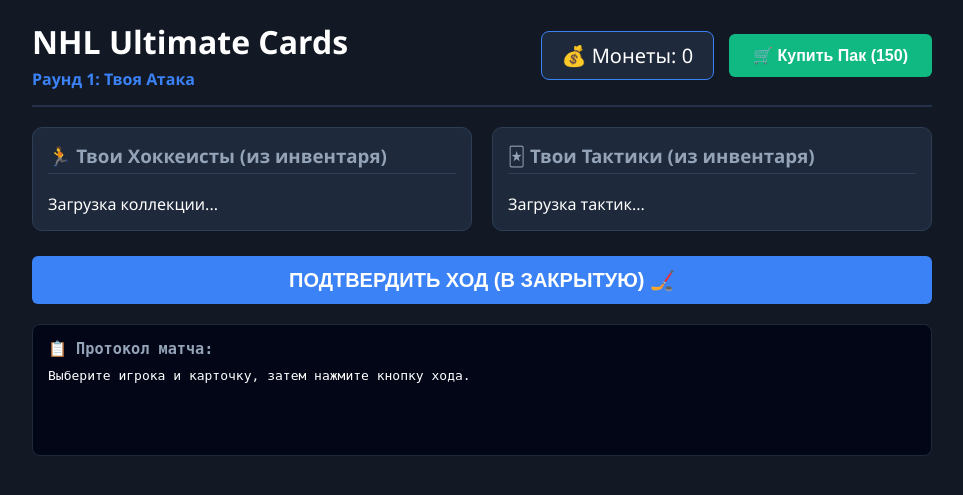
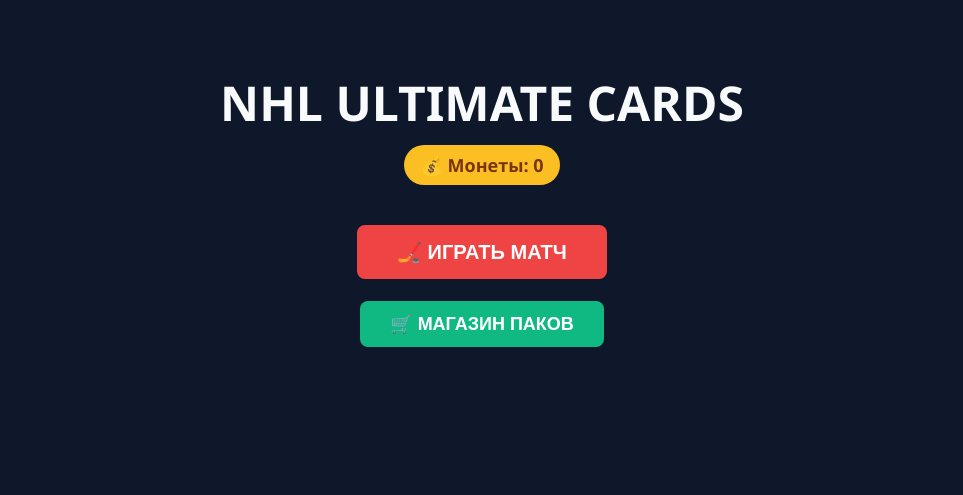
Before and after one commit to miruha3333/nhlcard, a Python web app: template templates/index.html in a window 1280 px wide. Shown: the top 495 px of the page, without its empty margins (158-1121 px from the left). Run offline with Jinja, Linux system fonts and the light colour scheme; the template is opened without the code that fills it, so the values that code supplies are empty.

Commit message:
Update index.html

```diff
--- a/templates/index.html
+++ b/templates/index.html
@@ -5,286 +5,270 @@
     <meta name="viewport" content="width=device-width, initial-scale=1.0">
     <title>NHL Ultimate Cards</title>
     <style>
-        body {
-            background-color: #121824;
-            color: #ffffff;
-            font-family: 'Segoe UI', Tahoma, Geneva, Verdana, sans-serif;
-            margin: 0;
-            padding: 20px;
-        }
-        .container {
-            max-width: 900px;
-            margin: 0 auto;
-        }
-        header {
-            display: flex;
-            justify-content: space-between;
-            align-items: center;
-            border-bottom: 2px solid #233149;
-            padding-bottom: 15px;
-            margin-bottom: 20px;
-        }
-        .balance {
-            font-size: 20px;
-            background: #1e293b;
-            padding: 10px 20px;
-            border-radius: 8px;
-            border: 1px solid #3b82f6;
-        }
-        .btn {
-            background-color: #3b82f6;
-            color: white;
-            border: none;
-            padding: 12px 24px;
-            font-size: 16px;
-            border-radius: 6px;
-            cursor: pointer;
-            font-weight: bold;
-        }
+        body { background-color: #0f172a; color: #f8fafc; font-family: 'Segoe UI', Tahoma, Geneva, Verdana, sans-serif; margin: 0; padding: 20px; }
+        .container { max-width: 1000px; margin: 0 auto; }
+
+        /* Экраны SPA */
+        .screen { display: none; animation: fadeIn 0.3s; }
+        .screen.active { display: block; }
+        @keyframes fadeIn { from { opacity: 0; transform: translateY(10px); } to { opacity: 1; transform: translateY(0); } }
+
+        /* Кнопки */
+        .btn { background-color: #3b82f6; color: white; border: none; padding: 12px 24px; font-size: 16px; border-radius: 8px; cursor: pointer; font-weight: bold; transition: 0.2s;}
         .btn:hover { background-color: #2563eb; }
         .btn-shop { background-color: #10b981; }
         .btn-shop:hover { background-color: #059669; }
+        .btn-secondary { background-color: #475569; }
+        .btn-secondary:hover { background-color: #334155; }
+        .btn-play { background-color: #ef4444; font-size: 20px; padding: 15px 40px; }
+        .btn-play:hover { background-color: #dc2626; }
 
-        .grid {
-            display: grid;
-            grid-template-columns: 1fr 1fr;
-            gap: 20px;
-            margin-bottom: 25px;
-        }
-        .panel {
-            background: #1e293b;
-            border-radius: 10px;
-            padding: 15px;
-            border: 1px solid #2e3e56;
-        }
-        h3 { margin-top: 0; color: #94a3b8; border-bottom: 1px solid #2e3e56; padding-bottom: 5px;}
+        /* Табло счета */
+        .scoreboard { display: flex; justify-content: center; align-items: center; gap: 30px; background: #1e293b; padding: 15px; border-radius: 12px; border: 2px solid #334155; margin-bottom: 20px; }
+        .score-num { font-size: 36px; font-weight: bold; color: #fbbf24; }
+        .score-text { font-size: 20px; color: #94a3b8; }
 
-        .card-item {
-            background: #0f172a;
-            padding: 10px;
-            margin: 8px 0;
-            border-radius: 6px;
-            cursor: pointer;
-            border: 2px solid transparent;
-            display: flex;
-            align-items: center;
-            gap: 15px;
-        }
-        .card-item:hover { border-color: #475569; }
-        .card-item.selected { border-color: #3b82f6; background: #1d4ed8; }
+        /* Сетки карточек (Компактные) */
+        .grid-container { background: #1e293b; border-radius: 12px; padding: 15px; border: 1px solid #334155; margin-bottom: 20px; }
+        .grid { display: grid; grid-template-columns: repeat(auto-fill, minmax(160px, 1fr)); gap: 10px; }
 
-        .avatar { font-size: 30px; }
-        .tier-Золото { color: #f59e0b; font-weight: bold; }
-        .tier-Серебро { color: #94a3b8; font-weight: bold; }
-        .tier-Бронза { color: #b45309; font-weight: bold; }
+        /* Карточка */
+        .card-item { background: #0b1120; padding: 10px; border-radius: 8px; cursor: pointer; border: 2px solid #334155; text-align: center; position: relative; transition: 0.2s;}
+        .card-item:hover:not(.fatigued) { border-color: #64748b; transform: translateY(-2px); }
+        .card-item.selected { border-color: #3b82f6; background: #1d4ed8; box-shadow: 0 0 10px rgba(59, 130, 246, 0.5); }
 
-        .log-box {
-            background: #020617;
-            border: 1px solid #1e293b;
-            border-radius: 8px;
-            padding: 15px;
-            min-height: 100px;
-            margin-top: 20px;
-            font-family: monospace;
-        }
+        /* Усталость */
+        .card-item.fatigued { opacity: 0.4; cursor: not-allowed; filter: grayscale(100%); }
+        .fatigue-badge { position: absolute; top: -10px; right: -10px; background: #ef4444; color: white; font-size: 12px; padding: 4px 8px; border-radius: 10px; font-weight: bold; }
+
+        .avatar { font-size: 40px; margin-bottom: 5px; }
+        .tier-Золото { color: #fbbf24; font-weight: bold; }
+        .tier-Серебро { color: #cbd5e1; font-weight: bold; }
+        .tier-Бронза { color: #d97706; font-weight: bold; }
+
+        .header-top { display: flex; justify-content: space-between; align-items: center; margin-bottom: 30px; }
+        .balance-pill { background: #fbbf24; color: #78350f; font-weight: bold; padding: 8px 16px; border-radius: 20px; font-size: 18px; }
     </style>
 </head>
 <body>
 
 <div class="container">
-    <header>
-        <div>
-            <h1 style="margin:0;">NHL Ultimate Cards</h1>
-            <div id="round-title" style="color:#3b82f6; font-weight:bold; margin-top:5px;">Раунд 1: Твоя Атака</div>
-        </div>
-        <div style="display:flex; gap:15px; align-items:center;">
-            <div class="balance">💰 Монеты: <span id="coin-count">0</span></div>
-            <button class="btn btn-shop" onclick="buyPack()">🛒 Купить Пак (150)</button>
-        </div>
-    </header>
 
-    <div class="grid">
-        <!-- ТВОИ ДОСТУПНЫЕ ИГРОКИ -->
-        <div class="panel">
-            <h3>🏃 Твои Хоккеисты (из инвентаря)</h3>
-            <div id="players-list">Загрузка коллекции...</div>
-        </div>
-
-        <!-- ТВОИ ДОСТУПНЫЕ КАРТЫ ТАКТИКИ -->
-        <div class="panel">
-            <h3>🃏 Твои Тактики (из инвентаря)</h3>
-            <div id="cards-list">Загрузка тактик...</div>
+    <!-- ЭКРАН 1: ГЛАВНОЕ МЕНЮ -->
+    <div id="screen-menu" class="screen active">
+        <div style="text-align: center; margin-top: 50px;">
+            <h1 style="font-size: 48px; margin-bottom: 10px;">NHL ULTIMATE CARDS</h1>
+            <div class="balance-pill" style="display: inline-block; margin-bottom: 40px;">💰 Монеты: <span class="coin-display">0</span></div>
+            <br>
+            <button class="btn btn-play" onclick="startMatch()">🏒 ИГРАТЬ МАТЧ</button>
+            <br><br>
+            <button class="btn btn-shop" style="font-size: 18px; padding: 12px 30px;" onclick="switchScreen('screen-shop')">🛒 МАГАЗИН ПАКОВ</button>
         </div>
     </div>
 
-    <div style="text-align: center;">
-        <button class="btn" style="font-size:20px; width:100%;" onclick="submitTurn()">ПОДТВЕРДИТЬ ХОД (В ЗАКРЫТУЮ) 🏒</button>
+    <!-- ЭКРАН 2: МАГАЗИН -->
+    <div id="screen-shop" class="screen">
+        <div class="header-top">
+            <h2>🛒 Магазин Паков</h2>
+            <div style="display:flex; gap:15px; align-items:center;">
+                <div class="balance-pill">💰 <span class="coin-display">0</span></div>
+                <button class="btn btn-secondary" onclick="switchScreen('screen-menu')">Назад в меню</button>
+            </div>
+        </div>
+        <div style="text-align: center; background: #1e293b; padding: 40px; border-radius: 12px;">
+            <div style="font-size: 80px;">🎁</div>
+            <h3>Стандартный Пак</h3>
+            <p style="color: #94a3b8;">Гарантирован 1 игрок и 1 карта тактики.<br>Шанс на золото: 15%</p>
+            <button class="btn btn-shop" onclick="buyPack()">ОТКРЫТЬ ЗА 150 МОНЕТ</button>
+        </div>
+        <div id="shop-result" style="margin-top: 20px; text-align: center; font-size: 18px; color: #10b981; font-weight: bold;"></div>
     </div>
 
-    <div class="log-box">
-        <h3 style="border:none; margin-bottom:5px;">📋 Протокол матча:</h3>
-        <div id="log-text">Выберите игрока и карточку, затем нажмите кнопку хода.</div>
+    <!-- ЭКРАН 3: МАТЧ -->
+    <div id="screen-game" class="screen">
+        <div class="header-top">
+            <button class="btn btn-secondary" onclick="endMatch(true)">Сдаться и уйти</button>
+            <h2 id="period-display" style="color: #3b82f6; margin: 0;">Период 1 из 3</h2>
+            <div class="balance-pill">💰 <span class="coin-display">0</span></div>
+        </div>
+
+        <!-- ТАБЛО СЧЕТА -->
+        <div class="scoreboard">
+            <div class="score-text">ТВОЯ КОМАНДА</div>
+            <div class="score-num" id="score-player">0</div>
+            <div class="score-text" style="color: #64748b;">:</div>
+            <div class="score-num" id="score-bot">0</div>
+            <div class="score-text">КОМАНДА ИИ</div>
+        </div>
+
+        <!-- СЕТКА ИГРОКОВ -->
+        <div class="grid-container">
+            <h3 style="margin-top: 0;">🏃 Твой Ростер <small style="color: #94a3b8; font-weight: normal;">(Уставшие пропускают 1 смену)</small></h3>
+            <div id="players-list" class="grid"></div>
+        </div>
+
+        <!-- СЕТКА КАРТ -->
+        <div class="grid-container">
+            <h3 style="margin-top: 0;">🃏 Выбор Тактики</h3>
+            <div id="cards-list" class="grid"></div>
+        </div>
+
+        <button class="btn" style="width: 100%; font-size: 20px; padding: 15px;" onclick="submitTurn()">ПОДТВЕРДИТЬ СМЕНУ</button>
+
+        <div style="background: #020617; padding: 15px; border-radius: 8px; margin-top: 15px; font-family: monospace;" id="match-log">
+            Здесь будет протокол матча...
+        </div>
     </div>
+
 </div>
 
 <script>
-// Глобальные базы данных от сервера
-let serverPlayers = {};
-let serverCards = {};
+let serverPlayers = {}, serverCards = {};
+let profile = JSON.parse(localStorage.getItem('nhl_v3')) || { coins: 300, players: ["celebrini", "levshunov", "michkov"], actions: ["att_wrist", "def_poke", "att_onetimer"] };
 
-// Текущий раунд игры (1 - Атака, 2 - Защита, 3 - Вбрасывание)
-let currentRound = 1;
+// Состояние текущего матча
+let matchState = { period: 1, pScore: 0, bScore: 0, fatiguedPlayer: null };
+let selectedPlayer = null, selectedCard = null;
 
-// ЗАГРУЗКА ИЛИ СОЗДАНИЕ ПРОФИЛЯ ПОЛЬЗОВАТЕЛЯ (Хранится в браузере)
-let profile = JSON.parse(localStorage.getItem('nhl_profile_v2')) || {
-    coins: 200, // Даем 200 монет на старте, чтобы сразу можно было купить один пак!
-    players: ["celebrini", "levshunov"], // Стартовый набор (только 2 Бронзовых новичка!)
-    actions: ["att_wrist", "def_poke"]   // Стартовые карты тактики
-};
-
-function saveProfile() {
-    localStorage.setItem('nhl_profile_v2', JSON.stringify(profile));
-    document.getElementById('coin-count').innerText = profile.coins;
-    renderInventory();
+async function init() {
+    let res = await fetch('/api/init_deck');
+    let data = await res.json();
+    serverPlayers = data.players; serverCards = data.actions;
+    updateUI();
 }
 
-// Запрашиваем базы у сервера при старте страницы
-async function initGame() {
-    let res = await fetch('/api/init_deck');
-    let data = await res.json();
-    serverPlayers = data.players;
-    serverCards = data.actions;
-
-    saveProfile(); // Отобразит монеты и инвентарь
+function updateUI() {
+    localStorage.setItem('nhl_v3', JSON.stringify(profile));
+    document.querySelectorAll('.coin-display').forEach(el => el.innerText = profile.coins);
 }
 
-// Отрисовка только тех карт, которые открыты в инвентаре игрока
-function renderInventory() {
-    // Рендер хоккеистов
+function switchScreen(screenId) {
+    document.querySelectorAll('.screen').forEach(s => s.classList.remove('active'));
+    document.getElementById(screenId).classList.add('active');
+    document.getElementById('shop-result').innerText = "";
+}
+
+function startMatch() {
+    if(profile.players.length < 2) {
+        alert("В команде должно быть минимум 2 игрока из-за усталости! Купите пак.");
+        return;
+    }
+    matchState = { period: 1, pScore: 0, bScore: 0, fatiguedPlayer: null };
+    document.getElementById('score-player').innerText = 0;
+    document.getElementById('score-bot').innerText = 0;
+    document.getElementById('match-log').innerHTML = "Матч начался! Выберите звено.";
+    updateMatchUI();
+    switchScreen('screen-game');
+}
+
+function updateMatchUI() {
+    document.getElementById('period-display').innerText = `Период ${matchState.period} из 3`;
+
+    // Рендер игроков
     let pList = document.getElementById('players-list');
     pList.innerHTML = "";
     profile.players.forEach(id => {
-        let p = serverPlayers[id];
-        if(!p) return;
+        let p = serverPlayers[id]; if(!p) return;
+        let isFatigued = (id === matchState.fatiguedPlayer);
+        let fatigueHtml = isFatigued ? '<div class="fatigue-badge">Устал 💤</div>' : '';
+        let classes = `card-item ${isFatigued ? 'fatigued' : ''} ${id === selectedPlayer ? 'selected' : ''}`;
+
         pList.innerHTML += `
-            <div class="card-item" id="p-${id}" onclick="selectItem('player', '${id}')">
+            <div class="${classes}" id="p-${id}" onclick="${isFatigued ? '' : `selectItem('player', '${id}')`}">
+                ${fatigueHtml}
                 <div class="avatar">${p.image}</div>
-                <div>
-                    <strong>${p.name}</strong> <span class="tier-${p.tier}">[${p.tier}]</span><br>
-                    <small>🔥 АТК: ${p.attack} | 🛡️ ЗАЩ: ${p.defense}</small>
-                </div>
-            </div>
-        `;
+                <div><strong>${p.name}</strong></div>
+                <div class="tier-${p.tier}" style="font-size:12px;">${p.tier}</div>
+                <div style="font-size:12px; margin-top:5px;">Атк:${p.attack} | Защ:${p.defense}</div>
+            </div>`;
     });
 
-    // Рендер карт тактики
+    // Рендер карт
     let cList = document.getElementById('cards-list');
     cList.innerHTML = "";
     profile.actions.forEach(id => {
-        let c = serverCards[id];
-        if(!c) return;
+        let c = serverCards[id]; if(!c) return;
+        let isAtk = c.type === 'attack';
         cList.innerHTML += `
-            <div class="card-item" id="c-${id}" onclick="selectItem('card', '${id}')">
-                <div>
-                    <strong>${c.name}</strong> (${c.type == 'attack' ? 'Атака' : 'Защита'})<br>
-                    <small style="color:#a855f7;">${c.desc}</small>
-                </div>
-            </div>
-        `;
+            <div class="card-item ${id === selectedCard ? 'selected' : ''}" id="c-${id}" onclick="selectItem('card', '${id}')">
+                <div style="color: ${isAtk ? '#ef4444' : '#3b82f6'}; font-weight:bold;">${isAtk ? '⚔️' : '🛡️'} ${c.name}</div>
+                <div style="font-size:11px; margin-top:5px; color:#94a3b8;">${c.desc}</div>
+            </div>`;
     });
 }
 
-// Логика выделения кликнутых карт
-let selectedPlayer = null;
-let selectedCard = null;
+function selectItem(type, id) {
+    if(type === 'player') selectedPlayer = id;
+    else selectedCard = id;
+    updateMatchUI();
+}
 
-function selectItem(type, id) {
-    if(type === 'player') {
-        if(selectedPlayer) document.getElementById(`p-${selectedPlayer}`).classList.remove('selected');
-        selectedPlayer = id;
-        document.getElementById(`p-${id}`).classList.add('selected');
+async function submitTurn() {
+    if(!selectedPlayer || !selectedCard) { alert("Выберите игрока и тактику!"); return; }
+
+    let res = await fetch('/play', {
+        method: 'POST', headers: {'Content-Type': 'application/json'},
+        body: JSON.stringify({ player_id: selectedPlayer, action_id: selectedCard, round_idx: matchState.period })
+    });
+    let result = await res.json();
+
+    // Обновляем счет матча
+    if(result.is_win) matchState.pScore++;
+    else if (!result.is_tie && !result.is_win) matchState.bScore++; // Защита от ничьей
+
+    document.getElementById('score-player').innerText = matchState.pScore;
+    document.getElementById('score-bot').innerText = matchState.bScore;
+
+    document.getElementById('match-log').innerHTML = `
+        <strong>Период ${matchState.period}:</strong> ${result.details}<br>
+        <strong>Бот:</strong> ${result.bot_setup} (Счет раунда: ${result.bot_score})<br>
+        <strong>Ты:</strong> Счет раунда: ${result.player_score}
+    `;
+
+    // Усталость: текущий игрок устает, прошлый отдыхает
+    matchState.fatiguedPlayer = selectedPlayer;
+    selectedPlayer = null; selectedCard = null;
+
+    matchState.period++;
+
+    if(matchState.period > 3) {
+        setTimeout(() => endMatch(false), 2000); // Конец матча через 2 сек
+        document.getElementById('match-log').innerHTML += `<br><br><span style="color:#fbbf24;">Матч окончен! Подводим итоги...</span>`;
     } else {
-        if(selectedCard) document.getElementById(`c-${selectedCard}`).classList.remove('selected');
-        selectedCard = id;
-        document.getElementById(`c-${id}`).classList.add('selected');
+        updateMatchUI();
     }
 }
 
-// ПОКУПКА ПАКА В МАГАЗИНЕ
+function endMatch(surrendered) {
+    let msg = "";
+    if(surrendered) {
+        profile.coins += 5; msg = "Ты сдался. Утешительные 5 монет.";
+    } else if(matchState.pScore > matchState.bScore) {
+        profile.coins += 50; msg = `ПОБЕДА в матче (${matchState.pScore}:${matchState.bScore})! Получено 50 монет.`;
+    } else if(matchState.pScore < matchState.bScore) {
+        profile.coins += 10; msg = `Поражение (${matchState.pScore}:${matchState.bScore}). Получено 10 монет.`;
+    } else {
+        profile.coins += 20; msg = `Ничья (${matchState.pScore}:${matchState.bScore}). Получено 20 монет.`;
+    }
+    alert(msg);
+    updateUI();
+    switchScreen('screen-menu');
+}
+
 async function buyPack() {
-    if(profile.coins < 150) {
-        alert("Не хватает монет! Нужно 150 монет. Играй матчи, чтобы заработать.");
-        return;
-    }
-
-    let res = await fetch('/buy_pack', { method: 'POST', headers: {'Content-Type': 'application/json'} });
+    if(profile.coins < 150) { alert("Не хватает монет!"); return; }
+    let res = await fetch('/buy_pack', { method: 'POST' });
     let drop = await res.json();
 
     profile.coins -= 150;
-
-    // Добавляем если таких еще нет
     if(!profile.players.includes(drop.player.id)) profile.players.push(drop.player.id);
     if(!profile.actions.includes(drop.card.id)) profile.actions.push(drop.card.id);
 
-    saveProfile();
-
-    alert(`🎁 ПАК ОТКРЫТ!\n\nИгрок: ${drop.player.data.name} [${drop.player.data.tier}] ${drop.player.data.image}\nКарта: ${drop.player.data.name == drop.card.data.name ? 'Дубль' : drop.card.data.name}`);
+    updateUI();
+    document.getElementById('shop-result').innerHTML = `Выпал: ${drop.player.data.name} [${drop.player.data.tier}] ${drop.player.data.image}<br>Тактика: ${drop.card.data.name}`;
 }
 
-//ОТПРАВКА ХОДА НА СЕРВЕР
-async function submitTurn() {
-    if(!selectedPlayer || !selectedCard) {
-        alert("Вымой руки перед выходом на лед! Выбери хоккеиста и карту тактики.");
-        return;
-    }
-
-    let res = await fetch('/play', {
-        method: 'POST',
-        headers: {'Content-Type': 'application/json'},
-        body: JSON.stringify({
-            player_id: selectedPlayer,
-            action_id: selectedCard,
-            round_idx: currentRound
-        })
-    });
-
-    let result = await res.json();
-
-    // Начисляем монеты на основе результата
-    if(result.is_win) {
-        profile.coins += 50;
-        var rewardText = "<span style='color:#10b981;'>Победа в раунде! Начислено +50 монет.</span>";
-    } else {
-        profile.coins += 10;
-        var rewardText = "<span style='color:#ef4444;'>Поражение в раунде. Утешительные +10 монет.</span>";
-    }
-
-    // Выводим логи
-    document.getElementById('log-text').innerHTML = `
-        <strong>Что произошло:</strong> ${result.details}<br>
-        <strong>Противостояние ИИ:</strong> против тебя играл ${result.bot_setup}<br>
-        <strong>Итоговые счета:</strong> Ты: ${result.player_score} | Бот: ${result.bot_score}<br><br>
-        ${rewardText}
-    `;
-
-    // Переключаем раунды для разнообразия механики
-    currentRound++;
-    if(currentRound > 3) currentRound = 1;
-
-    let titles = {1: "Раунд 1: Твоя Атака", 2: "Раунд 2: Твоя Защита", 3: "Раунд 3: Решающее Вбрасывание"};
-    document.getElementById('round-title').innerText = titles[currentRound];
-
-    // Сбрасываем выбор
-    document.getElementById(`p-${selectedPlayer}`).classList.remove('selected');
-    document.getElementById(`c-${selectedCard}`).classList.remove('selected');
-    selectedPlayer = null;
-    selectedCard = null;
-
-    saveProfile();
-}
-
-// Запуск при загрузке страницы
-window.onload = initGame;
+window.onload = init;
 </script>
 </body>
 </html>
```
